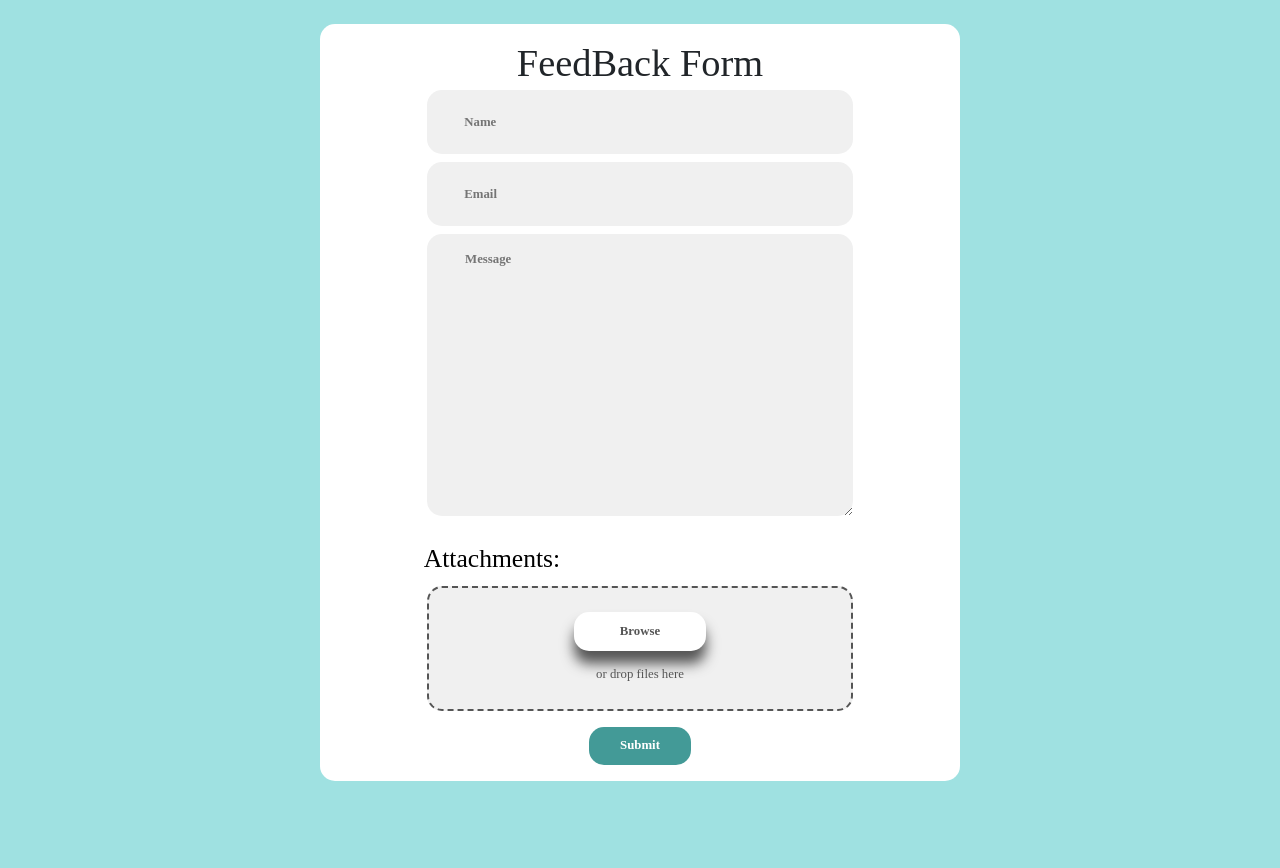
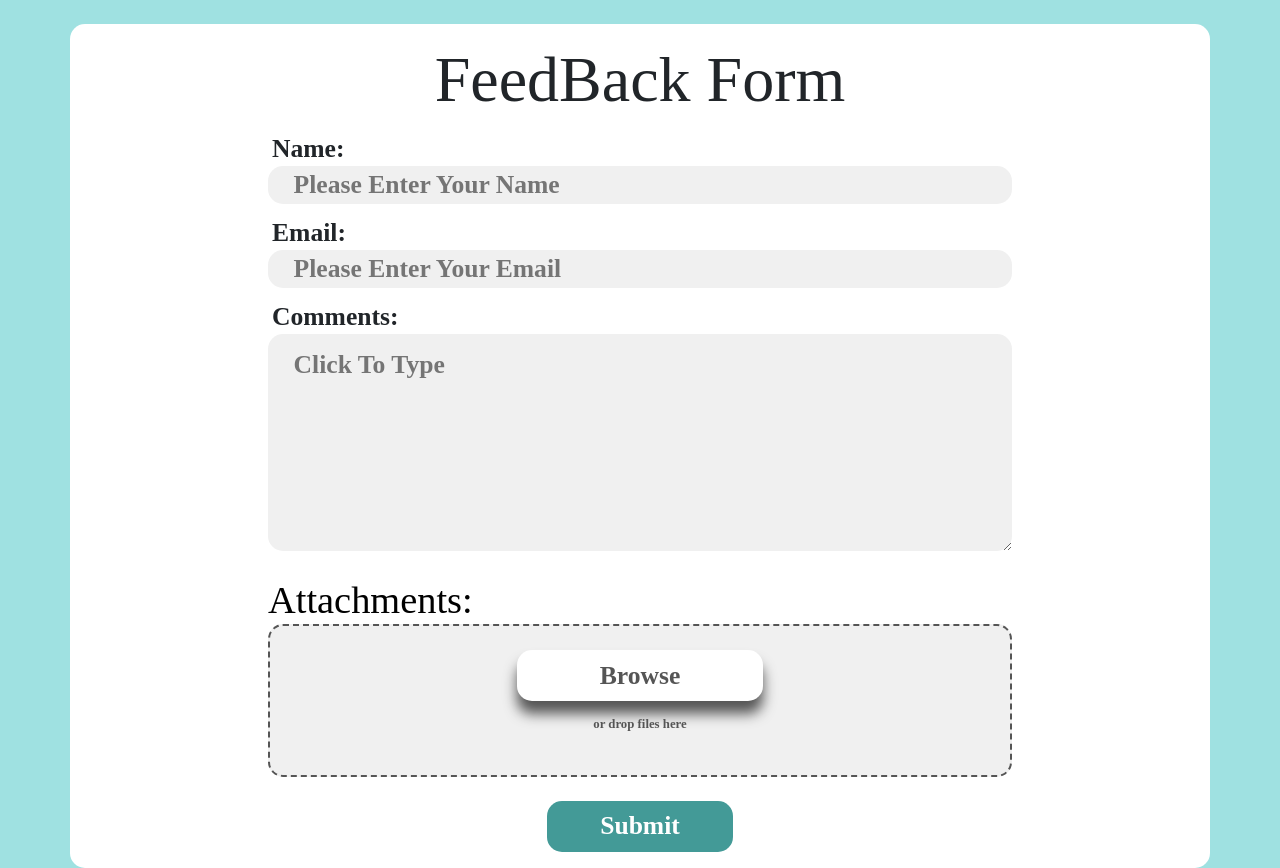
Before and after one commit to Eric020615/To-Do-List-, a plain HTML site: page feedback.html in a window 1280 px wide. Before the commit the page ends 800 px from the top, so only its background shows below. Drawn offline with nearby package versions, Linux system fonts and the light colour scheme.

Commit message:
updated by tgc

```diff
--- a/Assests/CSS/tgc.css
+++ b/Assests/CSS/tgc.css
@@ -1,5 +1,4 @@
 /* Register */
-
 *{
     padding: 0;
     margin: 0;
@@ -13,7 +12,6 @@ html,body{
 
 div#Content{
     /* Structure */
-    width: 50%;
     background-color: #fff;
     border-radius: 15px;
 }
@@ -24,19 +22,24 @@ div#Content h2{
     text-align: center;
     font-size: 3vw;
     line-height: 3vw;
-
-    /* Position */
-    padding-top: 20px;
 }
 
-div#Content h4.Password{
+div#Content h6{
     /* text */
     font-family: 'Poppins';
-    text-align: left;
+    font-weight: bolder;
+    line-height: 2vw;
     font-size: 2vw;
+}
+
+div#Content .twoRow h6{
+    /* text */
+    font-family: 'Poppins';
+    font-weight: bolder;
     line-height: 2vw;
-    text-indent: 1vw;
+    font-size: 2vw;
 }
+
 
 div#Content input{
     background-color: #F0F0F0;
@@ -48,10 +51,20 @@ div#Content input{
     /* text */
     font-family: 'Poppins';
     font-weight: bolder;
-    text-indent: 2vw;
-    line-height: 5vw;
-    font-size: 1vw;
+    text-indent: 1vw;
+    line-height: 3vw;
+    font-size: 2vw;
 }
+
+div#Content h4.Password{
+    /* text */
+    font-family: 'Poppins';
+    text-align: left;
+    font-size: 3vw;
+    line-height: 3vw;
+    text-indent: 1vw;
+}
+
 
 div#Content input.btn{
     background-color: #439A97;
@@ -66,13 +79,12 @@ div#Content input.btn{
     line-height: 3vw;
     text-indent: 0;
     color: #fff;
-    font-size: 1vw;
+    font-size: 2vw;
 }
 
 /* ------------------------------------------------------------------------ */
 
 /* Login */
-
 *{
     padding: 0;
     margin: 0;
@@ -84,19 +96,27 @@ html,body{
     background-color: #9FE1E1;
 }
 
+div.container h2{
+    /* text */
+    font-family: 'Poppins';
+    text-align: left;
+    font-size: 5vw;
+    line-height: 5vw;
+}
+
 div#content{
     /* Structure */
     background-color: #293241;
     border-radius: 15px;
 }
 
-#content div span h4{
+#content div h6 {
     /* text */
     color: #fff;
     line-height: 3vw;
     font-family: 'Poppins';
     text-align: center;
-    font-size: 2vw;
+    font-size: 3vw;
 }
 
 #content input{
@@ -110,8 +130,8 @@ div#content{
     font-family: 'Poppins';
     font-weight: bolder;
     text-indent: 2vw;
-    line-height: 3vw;
-    font-size: 1vw;
+    line-height: 2vw;
+    font-size: 2vw;
 }
 
 #content input.btn{
@@ -120,19 +140,15 @@ div#content{
     /* text */
     font-family: 'Poppins';
     text-align: center;
+    color: #fff;
     text-indent: 0;
-    color: #fff;
     line-height: 3vw;
-    font-size: 1vw;
+    font-size: 2vw;
 }
 
 #content p{
     /* text */
-    color: #fff;
-    font-weight: 100;
-    font-family: 'Poppins';
-    line-height: 3vw;
-    font-size: 1vw;
+    font-size: 2vw;
 }
 
 #content p a{
@@ -140,13 +156,8 @@ div#content{
     color: #fff;
     font-weight: 100;
     font-family: 'Poppins';
-    line-height: 3vw;
-    font-size: 1vw;
-}
-
-div#BottomPart {
-    /* Structure */
-    border-radius: 15px;
+    line-height: 2vw;
+    font-size: 2vw;
 }
 
 div#BottomPart h2{
@@ -169,13 +180,12 @@ div#BottomPart input{
     text-indent: 0;
     color: #fff;
     line-height: 3vw;
-    font-size: 1vw;
+    font-size: 2vw;
 }
 
 /* ------------------------------------------------------------------------ */
 
 /* feedback */
-
 *{
     padding: 0;
     margin: 0;
@@ -195,13 +205,18 @@ div#feedbackcontent{
 
 div#feedbackcontent h2{
     /* text */
+    text-align: center;
     font-family: 'Poppins';
-    text-align: center;
-    font-size: 3vw;
-    line-height: 3vw;
+    font-size: 5vw;
+    line-height: 5vw;
+}
 
-    /* Position */
-    padding-top: 20px;
+div#feedbackcontent h6{
+    /* text */
+    font-family: 'Poppins';
+    font-weight: bolder;
+    line-height: 2vw;
+    font-size: 2vw;
 }
 
 div#feedbackcontent input{
@@ -215,8 +230,8 @@ div#feedbackcontent input{
     font-family: 'Poppins';
     font-weight: bolder;
     text-indent: 2vw;
-    line-height: 5vw;
-    font-size: 1vw;
+    line-height: 3vw;
+    font-size: 2vw;
 }
 
 div#feedbackcontent textarea.feedbackmessage{
@@ -229,31 +244,13 @@ div#feedbackcontent textarea.feedbackmessage{
     /* text */
     font-family: 'Poppins';
     font-weight: bolder;
-    text-indent: 2vw;
-    line-height: 2vw;
-    font-size: 1vw;
-}
-
-textarea::placeholder {
-    position: absolute;
-    top: 1vw;
-    left: 1vw;
+    text-indent: 1vw;
+    line-height: 3vw;
+    font-size: 2vw;
 }
 
 textarea {
     padding: 1vw;
-}
-
-div#feedbackcontent input.btn{
-    background-color: #439A97;
-
-    /* text */
-    font-family: 'Poppins';
-    text-align: center;
-    text-indent: 0;
-    color: #fff;
-    line-height: 2vw;
-    font-size: 1vw;
 }
 
 div#feedbackcontent h4{
@@ -262,8 +259,7 @@ div#feedbackcontent h4{
     line-height: 3vw;
     font-family: 'Poppins';
     text-align: left;
-    font-size: 2vw;
-    text-indent: 3vw;
+    font-size: 3vw;
 }
 
 div#feedbackcontent div.file{
@@ -283,12 +279,12 @@ div#feedbackcontent div.file input{
     font-weight: border;
     text-align: center;
     text-indent: 0;
-    line-height: 3vw;
+    line-height: 4vw;
     color: #555;
-    font-size: 1vw;
+    font-size: 2vw;
 }
 
-div#feedbackcontent div.file span{
+div#feedbackcontent div.file h6{
     /* text */
     font-family: 'Poppins';
     font-weight: border;
@@ -298,3 +294,15 @@ div#feedbackcontent div.file span{
     color: #555;
     font-size: 1vw;
 }
+
+div#feedbackcontent input.btn{
+    background-color: #439A97;
+
+    /* text */
+    font-family: 'Poppins';
+    text-align: center;
+    text-indent: 0;
+    color: #fff;
+    line-height: 3vw;
+    font-size: 2vw;
+}
--- a/feedback.html
+++ b/feedback.html
@@ -28,13 +28,18 @@
 
         div#feedbackcontent h2{
             /* text */
+            text-align: center;
             font-family: 'Poppins';
-            text-align: center;
-            font-size: 3vw;
-            line-height: 3vw;
+            font-size: 5vw;
+            line-height: 5vw;
+        }
 
-            /* Position */
-            padding-top: 20px;
+        div#feedbackcontent h6{
+            /* text */
+            font-family: 'Poppins';
+            font-weight: bolder;
+            line-height: 2vw;
+            font-size: 2vw;
         }
 
         div#feedbackcontent input{
@@ -48,8 +53,8 @@
             font-family: 'Poppins';
             font-weight: bolder;
             text-indent: 2vw;
-            line-height: 5vw;
-            font-size: 1vw;
+            line-height: 3vw;
+            font-size: 2vw;
         }
 
         div#feedbackcontent textarea.feedbackmessage{
@@ -62,31 +67,13 @@
             /* text */
             font-family: 'Poppins';
             font-weight: bolder;
-            text-indent: 2vw;
-            line-height: 2vw;
-            font-size: 1vw;
-        }
-
-        textarea::placeholder {
-            position: absolute;
-            top: 1vw;
-            left: 1vw;
+            text-indent: 1vw;
+            line-height: 3vw;
+            font-size: 2vw;
         }
 
         textarea {
             padding: 1vw;
-        }
-
-        div#feedbackcontent input.btn{
-            background-color: #439A97;
-
-            /* text */
-            font-family: 'Poppins';
-            text-align: center;
-            text-indent: 0;
-            color: #fff;
-            line-height: 2vw;
-            font-size: 1vw;
         }
 
         div#feedbackcontent h4{
@@ -95,8 +82,7 @@
             line-height: 3vw;
             font-family: 'Poppins';
             text-align: left;
-            font-size: 2vw;
-            text-indent: 3vw;
+            font-size: 3vw;
         }
 
         div#feedbackcontent div.file{
@@ -116,12 +102,12 @@
             font-weight: border;
             text-align: center;
             text-indent: 0;
-            line-height: 3vw;
+            line-height: 4vw;
             color: #555;
-            font-size: 1vw;
+            font-size: 2vw;
         }
 
-        div#feedbackcontent div.file span{
+        div#feedbackcontent div.file h6{
             /* text */
             font-family: 'Poppins';
             font-weight: border;
@@ -130,6 +116,18 @@
             line-height: 3vw;
             color: #555;
             font-size: 1vw;
+        }
+
+        div#feedbackcontent input.btn{
+            background-color: #439A97;
+
+            /* text */
+            font-family: 'Poppins';
+            text-align: center;
+            text-indent: 0;
+            color: #fff;
+            line-height: 3vw;
+            font-size: 2vw;
         }
     </style>  -->
 
@@ -140,29 +138,34 @@
         <img src="" alt="">
     </div>
 
-    <div id="feedbackcontent" class="container  col-6 offset-3">
-        <h2>FeedBack Form</h2>
-        <div class="row">
-            <input type="text" name="" value="" placeholder="Name" class="col-8 offset-2">
-            <br>
-            <input type="text" name="" value="" placeholder="Email" class="col-8 mt-2 offset-2">
-            <br>
-            <textarea name="" id="" cols="30" rows="10" placeholder="Message" class="feedbackmessage col-8 mt-2 offset-2"></textarea>
+    <div id="feedbackcontent" class="container">
+        <h2 class="h2 p-2 pt-4">FeedBack Form</h2>
+        <div class="offset-2 col-8 mt-3">
+            <h6 class="h6 m-1 mb-0 mt-0">Name:</h6>
+            <input type="text" name="" value="" placeholder="Please Enter Your Name" class="col-12 mt-1">
         </div>
-        <br>
 
-        <div class="row">
-            <h4 class="h4 col-2 offset-1">Attachments:</h4>
-            <br>
-            <div class="file row col-8 offset-2">
+        <div class="offset-2 col-8 mt-3">
+            <h6 class="h6 m-1 mb-0 mt-0">Email:</h6>
+            <input type="text" name="" value="" placeholder="Please Enter Your Email" class="col-12 mt-1">
+        </div>
+
+        <div class="offset-2 col-8 mt-3">
+            <h6 class="h6 m-1 mb-0 mt-0">Comments:</h6>
+            <textarea name="" id="" cols="30" rows="5" placeholder="Click To Type" class="feedbackmessage col-12 mt-1"></textarea>
+        </div>
+
+        <div class="offset-2 mt-4 col-8">
+            <h4 class="h4 m-0 p-0">Attachments:</h4>
+            <div class="file col-12 mt-1 pb-3">
                 <input type="button" name="" value="Browse" class="col-4 offset-4 mt-4">
-                <br>
-                <span class="h6 text-center col-10 offset-1 mt-1 mb-3">or drop files here</span>
+                <h6 class="h6 col-10 offset-1 mt-1 mb-3">or drop files here</h6>
             </div>
         </div>
 
-        <input type="button" name="" value="Submit" class="btn col-sm-2 col-md-2 col-xl-2 col-2 text-center mt-3 mb-3 offset-5" id="submit_Btn">
-
+        <div class="offset-5 col-2 pt-4 pb-3 button">
+            <input type="button" name="" value="Submit" class="col-12 btn" id="submit_Btn">
+        </div>
         <!-- JavaScript -->
         <script>
             submit_Btn.onclick = function(){
```
Also changed, not shown: login.html (+36 -35 lines), register.html (+75 -29 lines).
